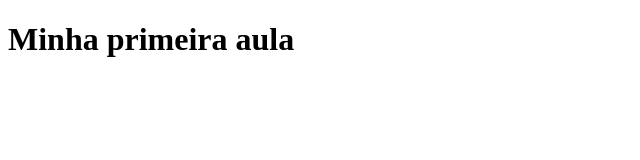
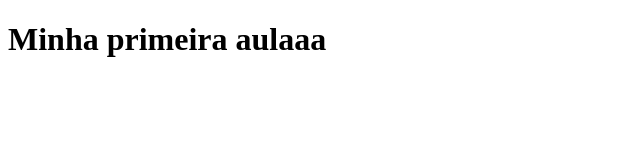
Before and after one commit to nicolasllopes/Laddinpage, a plain HTML site: page index.html in a window 1280 px wide. Shown: the full height of the page, 0-640 px from the left. Drawn offline with Linux system fonts and the light colour scheme.

Commit message:
Add mais um código

```diff
--- a/index.html
+++ b/index.html
@@ -6,6 +6,6 @@
     <title>aula 1</title>
 </head>
 <body>
-    <h1>Minha primeira aula</h1>
+    <h1>Minha primeira aulaaa</h1>
 </body>
 </html>
```
